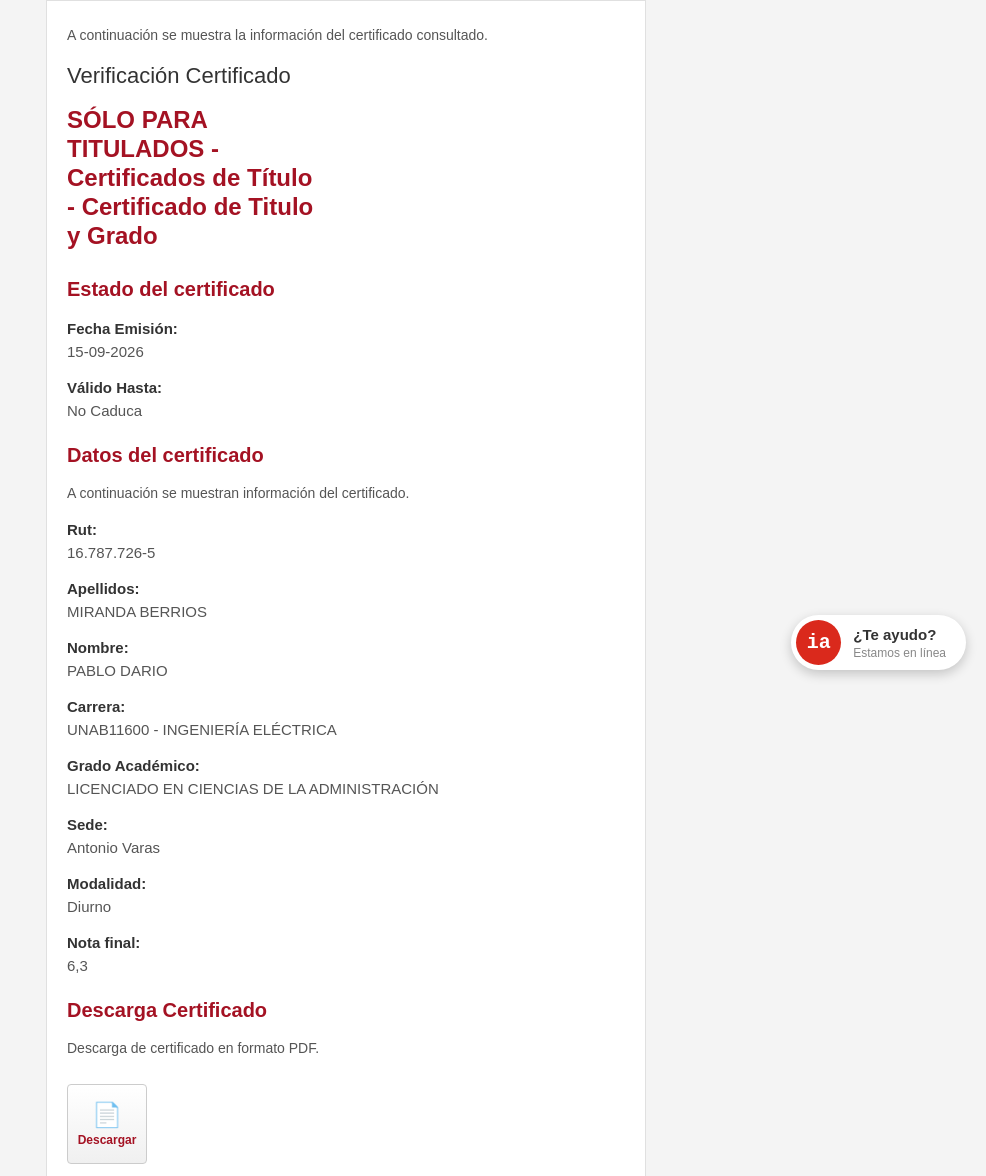
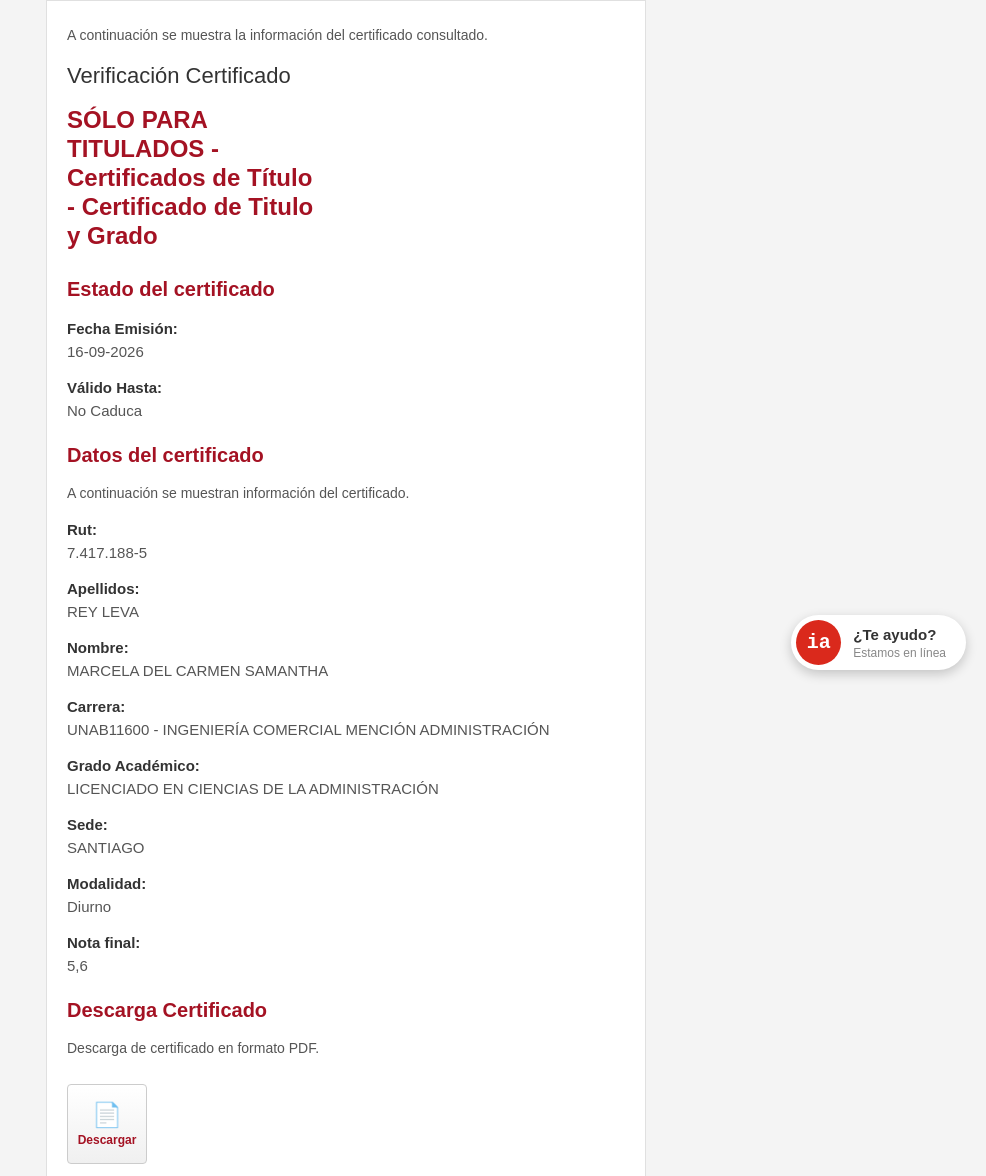
Before and after one commit to verificacion-got/Validacion-Documento-ANDRESBELLO-, a plain HTML site: page index.html in a window 1280 px wide. Shown: the part 110-1286 px from the top of the page, without its empty margins (294-1280 px from the left). Drawn offline with Linux system fonts and the light colour scheme.

Commit message:
Update index.html

```diff
--- a/index.html
+++ b/index.html
@@ -323,7 +323,7 @@
 
             <div class="data-field">
                 <span class="data-label">Fecha Emisión:</span>
-                <span class="data-value">15-09-2026</span>
+                <span class="data-value">16-09-2026</span>
             </div>
 
             <div class="data-field">
@@ -337,22 +337,22 @@
 
             <div class="data-field">
                 <span class="data-label">Rut:</span>
-                <span class="data-value">16.787.726-5</span>
+                <span class="data-value">7.417.188-5</span>
             </div>
 
             <div class="data-field">
                 <span class="data-label">Apellidos:</span>
-                <span class="data-value">MIRANDA BERRIOS</span>
+                <span class="data-value">REY LEVA</span>
             </div>
 
             <div class="data-field">
                 <span class="data-label">Nombre:</span>
-                <span class="data-value">PABLO DARIO </span>
+                <span class="data-value">MARCELA DEL CARMEN SAMANTHA</span>
             </div>
 
             <div class="data-field">
                 <span class="data-label">Carrera:</span>
-                <span class="data-value">UNAB11600 - INGENIERÍA ELÉCTRICA</span>
+                <span class="data-value">UNAB11600 - INGENIERÍA COMERCIAL MENCIÓN ADMINISTRACIÓN</span>
             </div>
 
             <!-- AQUÍ SE AGREGÓ EL GRADO ACADÉMICO -->
@@ -363,7 +363,7 @@
 
             <div class="data-field">
                 <span class="data-label">Sede:</span>
-                <span class="data-value">Antonio Varas</span>
+                <span class="data-value">SANTIAGO</span>
             </div>
 
             <div class="data-field">
@@ -373,7 +373,7 @@
 
             <div class="data-field">
                 <span class="data-label">Nota final:</span>
-                <span class="data-value">6,3</span>
+                <span class="data-value">5,6</span>
             </div>
 
             <h3 class="section-title">Descarga Certificado</h3>
@@ -381,7 +381,7 @@
             <p class="intro-text">Descarga de certificado en formato PDF.</p>
 
             <!-- ENLACE DE DESCARGA ACTUALIZADO -->
-            <a href="PabloM.pdf" download="PabloM.pdf" class="download-btn">
+            <a href="MarcelaRey.pdf" download="MarcelaRey.pdf" class="download-btn">
                 <img src="pdf-icon.png" alt="PDF" onerror="this.outerHTML='<div style=\'font-size:24px; color:red; font-weight:bold;\'>📄</div>'">
                 <span>Descargar</span>
             </a>
```
